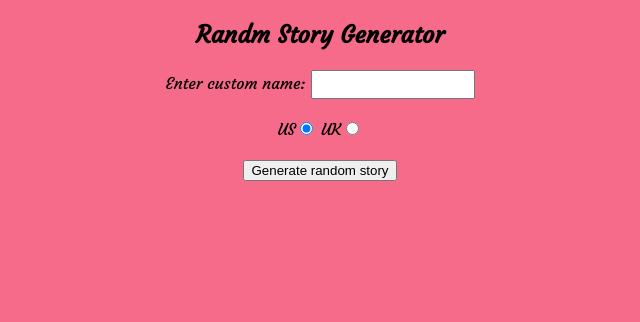
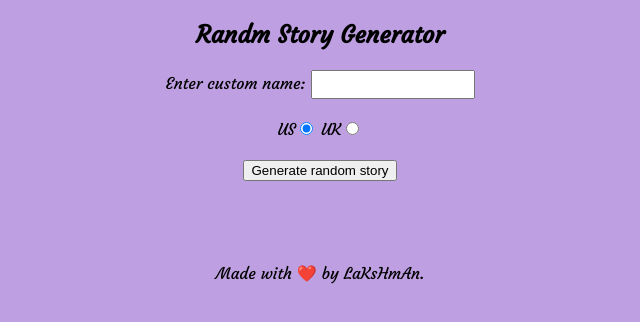
Before and after one commit to lakshmankotiki/Random_story_generator, a plain HTML site: page index.html in a window 1280 px wide. Shown: the whole page, without its empty margins (320-960 px from the left). Drawn offline with Linux system fonts and the light colour scheme.

Commit message:
changed background color and added footer to the body

```diff
--- a/index.html
+++ b/index.html
@@ -29,6 +29,8 @@
 
     <script src="index.js"></script>
 
+    <footer>Made with ❤️ by LaKsHmAn.</footer>
+
 </body>
 
 </html>
--- a/style.css
+++ b/style.css
@@ -2,7 +2,7 @@ body {
     font-family: 'Courgette', cursive;
     /* width: 350px; */
     text-align: center;
-    background-color: #f76b8a;
+    background-color: #be9fe1;
     align-content: left;
     align-items: left;
 }
```
